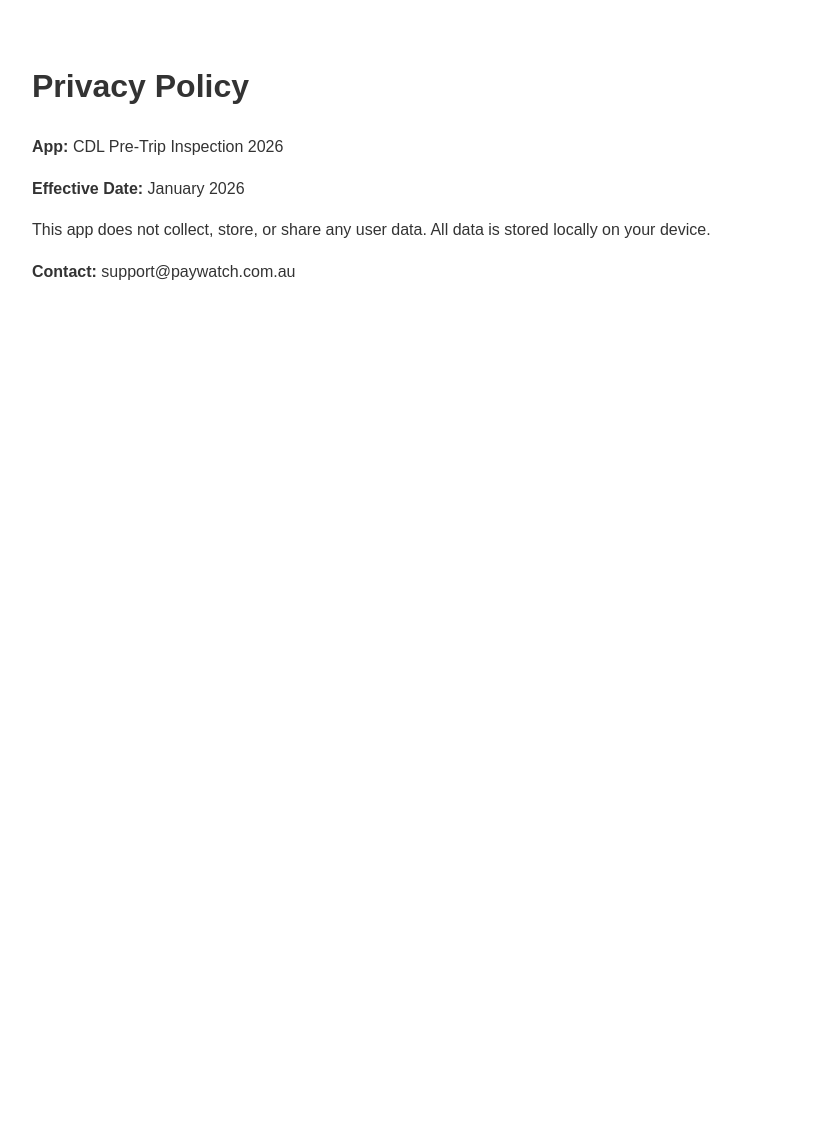
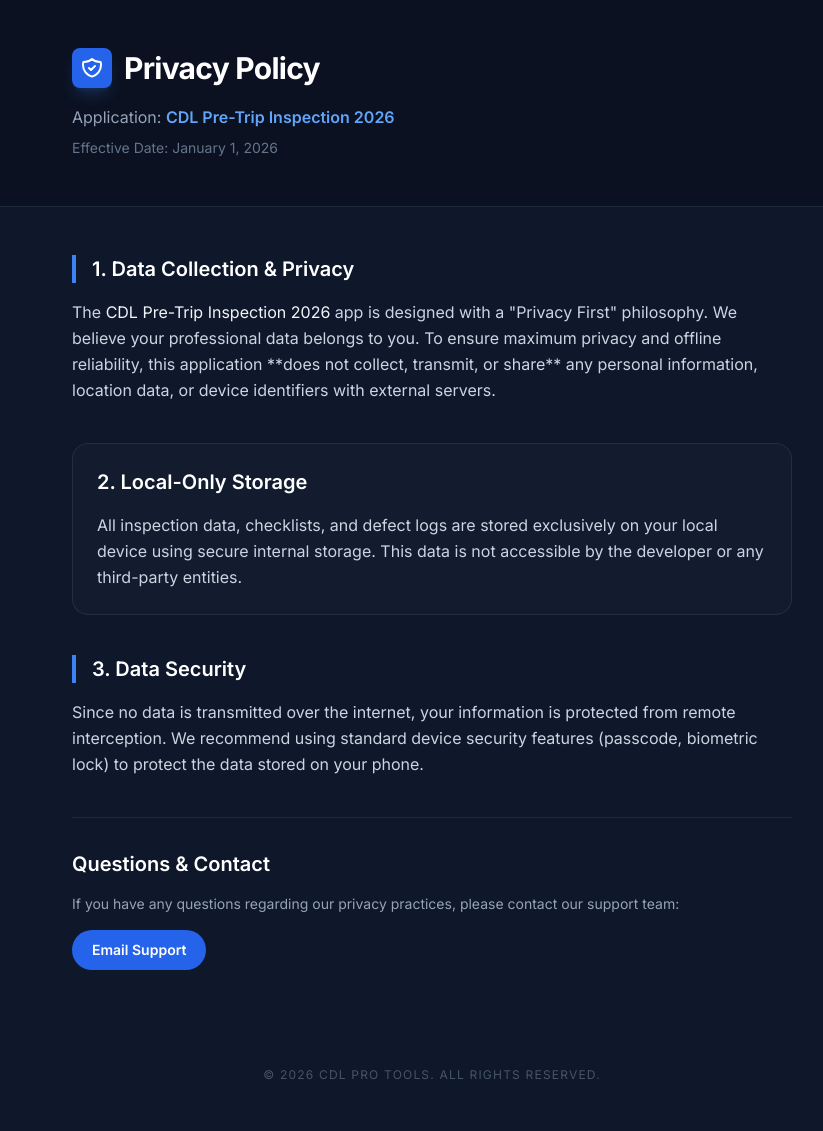
Before and after one commit to Haitham808/privacy-policy.github.io, a plain HTML site: page index.html in a window 1280 px wide. Shown: the whole page, without its empty margins (208-1031 px from the left). Before the commit the page ends 800 px from the top, so only its background shows below. Drawn offline with nearby package versions, Linux system fonts and the light colour scheme.

Commit message:
Update index.html

```diff
--- a/index.html
+++ b/index.html
@@ -1,14 +1,62 @@
 <!DOCTYPE html>
-<html>
+<html lang="en">
 <head>
-    <title>Privacy Policy - CDL Pre-Trip 2026</title>
-    <style>body{font-family:sans-serif; line-height:1.6; padding:40px; max-width:800px; margin:auto; color:#333;}</style>
+    <meta charset="UTF-8">
+    <meta name="viewport" content="width=device-width, initial-scale=1.0">
+    <title>Privacy Policy | CDL Pre-Trip 2026</title>
+    <script src="https://cdn.tailwindcss.com"></script>
+    <link href="https://fonts.googleapis.com/css2?family=Inter:wght@400;600;700&display=swap" rel="stylesheet">
+    <style>
+        body { font-family: 'Inter', sans-serif; }
+        .glass-card { background: rgba(255, 255, 255, 0.02); backdrop-filter: blur(10px); border: 1px solid rgba(255, 255, 255, 0.05); }
+    </style>
 </head>
-<body>
-    <h1>Privacy Policy</h1>
-    <p><strong>App:</strong> CDL Pre-Trip Inspection 2026</p>
-    <p><strong>Effective Date:</strong> January 2026</p>
-    <p>This app does not collect, store, or share any user data. All data is stored locally on your device.</p>
-    <p><strong>Contact:</strong> support@paywatch.com.au</p>
+<body class="bg-[#0F172A] text-slate-300 antialiased leading-relaxed">
+
+    <header class="py-12 border-b border-slate-800 bg-[#0B1120]">
+        <div class="max-w-3xl mx-auto px-6">
+            <div class="flex items-center space-x-3 mb-4">
+                <div class="w-10 h-10 bg-blue-600 rounded-lg flex items-center justify-center shadow-lg shadow-blue-500/20">
+                    <svg class="w-6 h-6 text-white" fill="none" stroke="currentColor" viewBox="0 0 24 24"><path stroke-linecap="round" stroke-linejoin="round" stroke-width="2" d="M9 12l2 2 4-4m5.618-4.016A11.955 11.955 0 0112 2.944a11.955 11.955 0 01-8.618 3.04A12.02 12.02 0 003 9c0 5.591 3.824 10.29 9 11.622 5.176-1.332 9-6.03 9-11.622 0-1.042-.133-2.052-.382-3.016z"></path></svg>
+                </div>
+                <h1 class="text-3xl font-bold text-white tracking-tight">Privacy Policy</h1>
+            </div>
+            <p class="text-slate-400">Application: <span class="text-blue-400 font-semibold">CDL Pre-Trip Inspection 2026</span></p>
+            <p class="text-sm text-slate-500 mt-2">Effective Date: January 1, 2026</p>
+        </div>
+    </header>
+
+    <main class="max-w-3xl mx-auto px-6 py-12">
+
+        <div class="space-y-10">
+            <section>
+                <h2 class="text-xl font-semibold text-white mb-4 border-l-4 border-blue-500 pl-4">1. Data Collection & Privacy</h2>
+                <p>The <span class="text-slate-100">CDL Pre-Trip Inspection 2026</span> app is designed with a "Privacy First" philosophy. We believe your professional data belongs to you. To ensure maximum privacy and offline reliability, this application **does not collect, transmit, or share** any personal information, location data, or device identifiers with external servers.</p>
+            </section>
+
+            <section class="p-6 rounded-2xl bg-slate-800/30 border border-slate-700/50">
+                <h2 class="text-xl font-semibold text-white mb-4">2. Local-Only Storage</h2>
+                <p>All inspection data, checklists, and defect logs are stored exclusively on your local device using secure internal storage. This data is not accessible by the developer or any third-party entities.</p>
+            </section>
+
+            <section>
+                <h2 class="text-xl font-semibold text-white mb-4 border-l-4 border-blue-500 pl-4">3. Data Security</h2>
+                <p>Since no data is transmitted over the internet, your information is protected from remote interception. We recommend using standard device security features (passcode, biometric lock) to protect the data stored on your phone.</p>
+            </section>
+
+            <section class="pt-8 border-t border-slate-800">
+                <h2 class="text-xl font-semibold text-white mb-4">Questions & Contact</h2>
+                <p class="mb-4 text-slate-400 font-medium text-sm">If you have any questions regarding our privacy practices, please contact our support team:</p>
+                <a href="mailto:support@paywatch.com.au" class="inline-flex items-center px-5 py-2.5 bg-blue-600 hover:bg-blue-500 text-white text-sm font-semibold rounded-full transition-all duration-200">
+                    Email Support
+                </a>
+            </section>
+        </div>
+    </main>
+
+    <footer class="max-w-3xl mx-auto px-6 py-12 text-center border-t border-slate-900">
+        <p class="text-xs text-slate-600 uppercase tracking-widest">&copy; 2026 CDL Pro Tools. All Rights Reserved.</p>
+    </footer>
+
 </body>
 </html>
```
